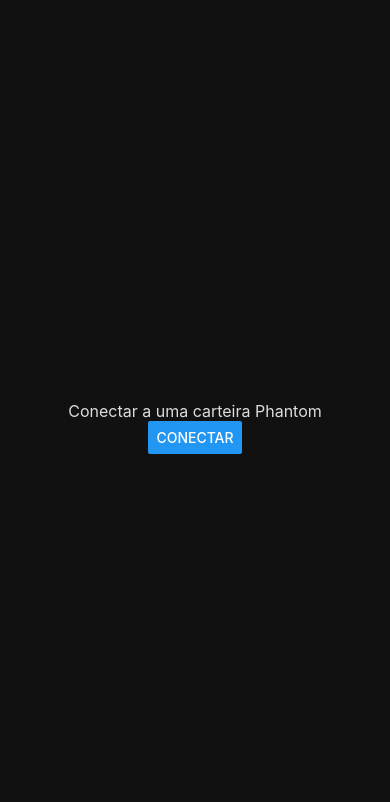
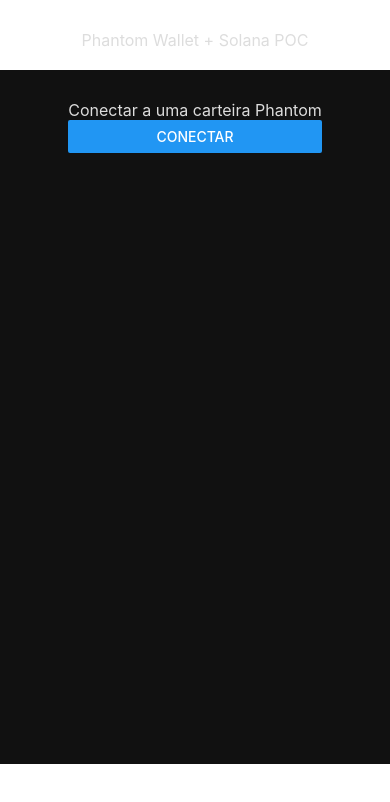
Before and after one commit to luiz-doreto/wallet-solana, a React Native app: screen / in a window 390 px wide. Shown: the top 802 px of the page. Built offline with nearby package versions, Linux system fonts and the light colour scheme.

Commit message:
remove unnused libs and improving ux

```diff
--- a/App.tsx
+++ b/App.tsx
@@ -1,6 +1,11 @@
 import React from 'react';
+import { SafeAreaProvider } from 'react-native-safe-area-context'
 import PhantomConnectScreen from './src/screens/PhantomConnect';
 
 export default function App() {
-  return <PhantomConnectScreen />;
+  return (
+    <SafeAreaProvider>
+      <PhantomConnectScreen />
+    </SafeAreaProvider>
+  );
 }
--- a/app.json
+++ b/app.json
@@ -1,9 +1,4 @@
 {
   "name": "phantomSolanaPoc",
-  "displayName": "phantomSolanaPoc",
-  "plugins": [
-    "expo-secure-store",
-    "expo-web-browser",
-    "expo-router"
-  ]
+  "displayName": "phantomSolanaPoc"
 }
--- a/package.json
+++ b/package.json
@@ -14,11 +14,7 @@
     "@solana/web3.js": "^1.98.4",
     "bs58": "^6.0.0",
     "buffer": "^6.0.3",
-    "expo-auth-session": "~6.2.1",
-    "expo-linking": "~7.1.7",
     "expo-router": "~5.1.5",
-    "expo-secure-store": "~14.2.4",
-    "expo-web-browser": "~14.2.0",
     "react": "19.1.0",
     "react-native": "0.81.1",
     "react-native-get-random-values": "^1.11.0",
--- a/src/screens/PhantomConnect.tsx
+++ b/src/screens/PhantomConnect.tsx
@@ -1,39 +1,66 @@
 import { Button, StyleSheet, Text, View } from "react-native";
 import usePhantomConnectViewModel from "../viewModels/usePhantomConnectViewModel";
+import { SafeAreaView } from "react-native-safe-area-context";
 
 const PhantomConnect = () => {
   const {handleConnect, handleDisconnect, handleGetBalance, phantomWalletPublicKey, balance, error} = usePhantomConnectViewModel();
 
   return (
-    <View style={styles.container}>
+    <SafeAreaView style={styles.container}>
+      <View style={styles.header}>
+        <Text style={styles.text}>Phantom Wallet + Solana POC</Text>
+      </View>
+      <View style={styles.content}>
         {phantomWalletPublicKey ? (
           <>
-          <Text style={styles.text}>Carteira: {phantomWalletPublicKey.toString()}</Text>
+            <View style={styles.walletInfo}>
+              <Text style={styles.text}>Carteira:</Text>
+              <Text style={styles.text}>{phantomWalletPublicKey.toString()}</Text>
+            </View>
+            <View>
+              {balance === null ? (
               <Button title="Consultar Saldo" onPress={handleGetBalance} />
-
-          {balance !== null && (
+              ) : (
                 <Text style={styles.text}>Saldo: {balance} SOL</Text>
               )}
+            </View>
 
             <Button title="Desconectar" onPress={handleDisconnect} />
           </>
         ) : (
-        <>
+          <View>
             <Text style={styles.text}>Conectar a uma carteira Phantom</Text>
             <Button title="Conectar" onPress={handleConnect} />
-        </>
+          </View>
         )}
+
+      </View>
+      <View style={styles.footer}>
         {error && <Text style={styles.textError}>{error}</Text>}
       </View>
+    </SafeAreaView>
   )
 }
 
 const styles = StyleSheet.create({
   container: {
     flex: 1,
+  },
+  header: {
+    padding: 20,
+    alignItems: 'center',
     justifyContent: 'center',
+  },
+  content: {
+    flex: 1,
+    padding: 20,
+    justifyContent: 'space-between',
     alignItems: 'center',
     backgroundColor: '#111',
+  },
+  walletInfo: {
+    alignItems: 'center',
+    justifyContent: 'center'
   },
   text: {
     color: '#ddd',
@@ -44,6 +71,12 @@
     color: 'red',
     fontSize: 16,
     marginTop: 10,
+  },
+  footer: {
+    padding: 20,
+    paddingVertical: 40,
+    alignItems: 'center',
+    justifyContent: 'center',
   }
 });
 
--- a/src/viewModels/usePhantomConnectViewModel.ts
+++ b/src/viewModels/usePhantomConnectViewModel.ts
@@ -81,6 +81,7 @@
   };
 
   const handleConnect = async () => {
+    setError('');
     const params = new URLSearchParams({
       dapp_encryption_public_key: bs58.encode(dappKeyPair.publicKey),
       cluster: CLUSTER,
@@ -93,6 +94,7 @@
   }
 
   const handleGetBalance = async () => {
+    setError('');
     if (!phantomWalletPublicKey) {
       return;
     }
@@ -109,6 +111,7 @@
   };
 
   const handleDisconnect = async () => {
+    setError('');
     const payload = {
       session,
     };
@@ -127,6 +130,8 @@
       Linking.openURL(url);
     } catch (err) {
       setError(err as string);
+    } finally {
+      setBalance(null);
     }
   };
 
```
Also changed, not shown: 2 other files (tests, documents, lock files or other folders). Lines whose indentation alone changed are shown as unchanged.
